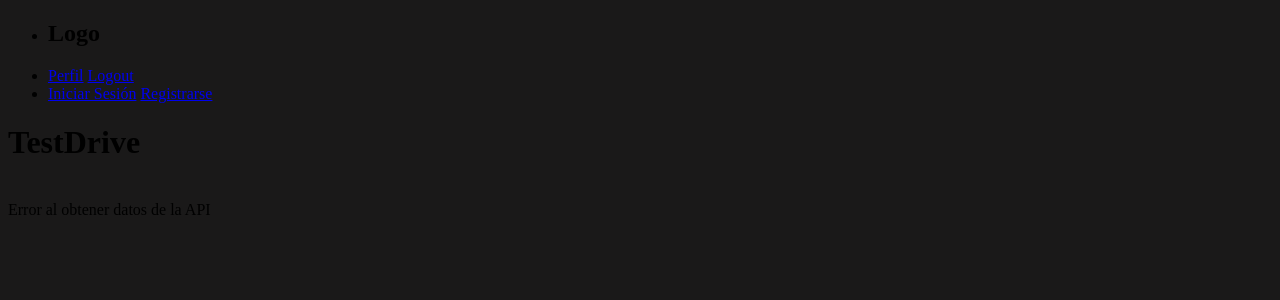
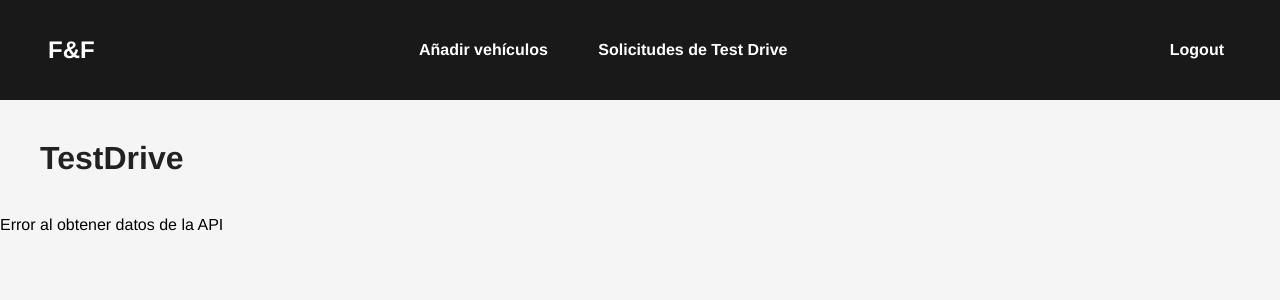
Before and after one commit to derekeduardo/web2023, a PHP site: page /semestral/views/admin/testdrive.php in a window 1280 px wide. Shown: the top 300 px of the page. Run offline with PHP 8.4, Linux system fonts and the light colour scheme; data that the repository does not hold is empty.

Commit message:
admin design (unfinished)

```diff
--- a/assets/css/style.css
+++ b/assets/css/style.css
@@ -770,3 +770,35 @@ hr{
     font-size: 12px;
     margin-top: 5px;
 }
+
+.form__cambio {
+    background-color: #ffffff; /* Fondo blanco para el formulario */
+    padding: 20px;
+    border-radius: 8px;
+    box-shadow: 0 0 10px rgba(0, 0, 0, 0.1); /* Sombra para un aspecto más elevado */
+}
+
+.logo-grande {
+    width: 100px; /* Ajusta el tamaño de la imagen según tus necesidades */
+    margin-right: 20px; /* Espaciado entre la imagen y el título */
+}
+
+h1 {
+    margin: 0;
+    font-size: 24px; /* Tamaño del título */
+}
+
+/* Estilos adicionales para los elementos del formulario según sea necesario */
+.form__cambio__username,
+.form__cambio__email,
+.form__cambio__password {
+    margin-top: 20px; /* Espaciado entre las secciones del formulario */
+}
+
+.contenidoU{
+    font-size: 8px;
+    position: absolute;
+    padding: 132.5px 80px ;
+    flex-direction: row;
+    text-align: left;
+}
--- /dev/null
+++ b/assets/css/styles-admin.css
@@ -0,0 +1,117 @@
+body{
+    margin-left: 0px;
+    margin-right: 0px;
+    margin-top: 0px;
+    font-family: "Roboto-Black", Helvetica;
+    background-color: #f5f5f5;
+}
+
+.navbar {
+    display: flex;
+    height: 80px;
+    padding: 10px 48px;
+    justify-content: space-between;
+    align-items: center;
+    align-self: stretch;
+    background-color: #1A1919;
+    color: #fff;
+    flex-direction: row;
+    font-family: "Roboto-Black", Helvetica;
+    font-weight: 700;
+}
+
+.logo a{
+    color: #ffffff;
+    text-decoration: none;
+    font-family: "Roboto-Black", Helvetica;
+    font-weight: 700;
+}
+
+.navlink a{
+    list-style: none;
+    margin-right: 30px; /* Agregado para espaciar los elementos de la lista */
+    flex-direction: row;
+    padding: 8px;
+    font-family: "Roboto-Black", Helvetica;
+    color: #fff;
+    text-decoration: none;
+}
+
+.navlink a:hover{
+    color: #fff;
+    text-decoration: none;
+    border: 0.5px solid black;
+    background-color: black;
+    border-radius: 5px;
+}
+
+.autorizacion a{
+    color: #fff;
+    text-decoration: none;
+    margin-left: 20px;
+    flex-direction: row;
+    padding: 8px;
+}
+
+/* Dashboard */
+.admin{
+    padding-top: 8px;
+    padding-bottom: 8px;
+    background-color: bisque;
+    margin-top: 0px;
+    padding-left: 40px;
+    color:rgb(197, 96, 59);
+}
+
+td, th{
+    display: flex;
+    justify-content:baseline;
+    flex: 1;
+    align-items:flex-start;
+    color: #636363;
+    font-size: 16px;
+    letter-spacing: 0;
+    line-height: normal;
+}
+
+tr {
+    display: flex;
+    align-items: center;
+    gap: 24px;
+    padding: 16px 16px;
+    position: relative;
+    background-color: #ffffff;
+    border-radius: 16px;
+    margin-bottom: 16px;
+    margin-left: 40px;
+    margin-right: 40px;
+}
+
+.title{
+    color: #232222;
+    margin-left: 40px;
+    margin-top: 40px;
+}
+
+/* TestDrive */
+
+.testdrives{
+    margin-top: 0px;
+    margin-left: 40px;
+    margin-right: 40px;
+    margin-bottom: 24px;
+    background-color: #ffffff;
+    border-radius: 16px;
+    padding: 24px;
+}
+.direccion{
+    display: flex;
+    flex-direction: row;
+    gap: 24px;
+}
+
+hr {
+    border: 1px solid #d3cece;
+}
+
+/* Registro Carros */
--- a/index.php
+++ b/index.php
@@ -34,7 +34,7 @@
             </div>
 
             <div class="navlink">
-                <a href="/views/about.php">About</a>
+                <a href="./views/about.php">About</a>
                 <a href="servicios.html">Services</a>
             </div>
 
--- a/views/about.php
+++ b/views/about.php
@@ -23,7 +23,7 @@
             </div>
 
             <div class="autorizacion">
-                <a href="./views/perfil.php">Perfil</a>
+                <a href="./usuario/editar_usuario.php">Perfil</a>
                 <a href="./../recursos/usuarios/services/logout.php">Logout</a>
             </div>
         </nav>
--- a/views/admin/testdrive.php
+++ b/views/admin/testdrive.php
@@ -7,27 +7,26 @@
 <head>
     <meta charset="UTF-8">
     <meta name="viewport" content="width=device-width, initial-scale=1.0">
-    <link rel="stylesheet" href="./assets/css/style.css">
+    <link rel="stylesheet" href="../../assets/css/styles-admin.css">
     <title><?php echo $title_info ?></title>
 </head>
 <body>
-    <nav>
-        <div>
-            <ul>
-                <li><h1>Logo</h1></li>
-                <li><div>
-                    <a href="./views/perfil.php">Perfil</a>
-                    <a href="./services/logout.php">Logout</a>
-                </div></li>
-                <li><div>
-                    <a href="./views/login.php">Iniciar Sesión</a>
-                    <a href="./views/registro.php">Registrarse</a>
-                </div></li>
-            </ul>
+    <nav class="navbar">
+        <div class="logo">
+            <a href="dashboard.php"> <h1>F&F</h1> </a>
+        </div>
+
+        <div class="navlink">
+            <a href="registrocarros.php">Añadir vehículos</a>
+            <a href="testdrive.php">Solicitudes de Test Drive</a>
+        </div>
+
+        <div class="autorizacion">
+            <a href="../../api.php?resource=usuarios&service=logout">Logout</a>
         </div>
     </nav>
 
-    <h1>TestDrive</h1>
+    <h1 class="title">TestDrive</h1>
     <br>
 
     <!-- Contenedor para mostrar los datos de la API -->
@@ -55,14 +54,17 @@ if ($response !== false) {
     if (!empty($data)) {
         foreach ($data as $testdrive) {
             $contenedorDatos .= '
-                <div>
+                <div class="testdrives">
                     <h2>ID Test: ' . $testdrive['id_test'] . '</h2>
-                    <h3>ID Carro: ' . $testdrive['id_carro'] . '</h3>
-                    <p>ID Usuario: ' . $testdrive['id_user'] . '</p>
-                    <p>Nombre del Carro: ' . $testdrive['nombre'] . '</p>
-                    <p>Usuario: ' . $testdrive['usuario'] . '</p>
-                    <p>Correo: ' . $testdrive['correo'] . '</p>
-                    <p>Fecha: ' . $testdrive['fecha'] . '</p>
+                    <hr>
+                    <div class="direccion">
+                        <h4>ID Carro: ' . $testdrive['id_carro'] . '</h4>
+                        <p>ID Usuario: ' . $testdrive['id_user'] . '</p>
+                        <p>Nombre del Carro: ' . $testdrive['nombre'] . '</p>
+                        <p>Usuario: ' . $testdrive['usuario'] . '</p>
+                        <p>Correo: ' . $testdrive['correo'] . '</p>
+                        <p>Fecha: ' . $testdrive['fecha'] . '</p>
+                    </div>
                 </div>';
         }
     } else {
--- a/views/concesionario.php
+++ b/views/concesionario.php
@@ -23,7 +23,7 @@
             </div>
 
             <div class="autorizacion">
-                <a href="./views/perfil.php">Perfil</a>
+                <a href="./usuario/editar_usuario.php">Perfil</a>
                 <a href="./../recursos/usuarios/services/logout.php">Logout</a>
             </div>
         </nav>
--- a/views/v_favoritos.php
+++ b/views/v_favoritos.php
@@ -25,7 +25,7 @@
             </div>
 
             <div class="autorizacion">
-                <a href="./views/perfil.php">Perfil</a>
+                <a href="./usuario/editar_usuario.php">Perfil</a>
                 <a href="./../recursos/usuarios/services/logout.php">Logout</a>
             </div>
         </nav>
```
Also changed, not shown: views/admin/dashboard.php (+21 -9 lines), views/admin/registrocarros.php (+22 -7 lines), views/usuario/editar_usuario.php (+9 -4 lines), assets/icon-person.png (added).
